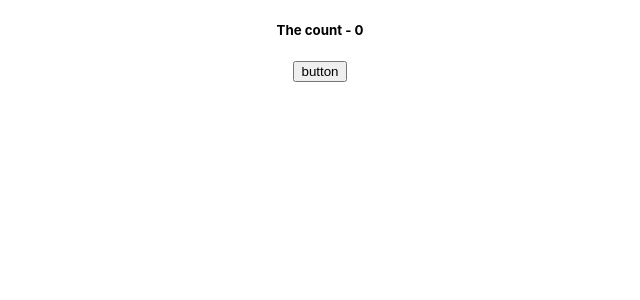
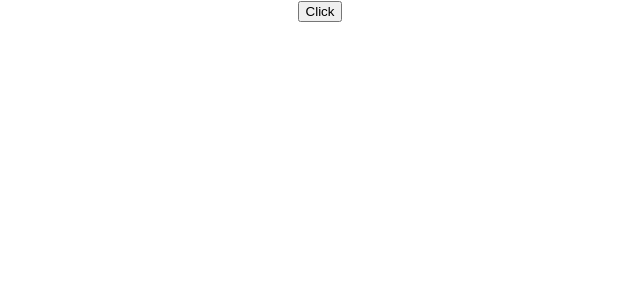
Before and after one commit to SebNik/Javascript-Basics, a React (Create React App) app in the folder 07-React-App/first-app/: page / in a window 1280 px wide. Shown: the top 300 px of the page, without its empty margins (320-960 px from the left). Built offline with nearby package versions, Linux system fonts and the light colour scheme.

Commit message:
simple click button with event handler

```diff
--- a/07-React-App/first-app/src/App.js
+++ b/07-React-App/first-app/src/App.js
@@ -6,12 +6,13 @@
 import Print from './components/Print'
 import Sum from './components/Sum'
 import Counter from './components/Counter'
+import FunctionClick from './components/FunctionClick'
 
 class App extends Component {
   render() {
     return (
     <div className="App">
-      <Counter />
+      <FunctionClick />
     </div>
     );
   }
--- /dev/null
+++ b/07-React-App/first-app/src/components/FunctionClick.js
@@ -0,0 +1,16 @@
+import React from 'react'
+
+function FunctionClick() {
+
+    function clickHandler() {
+        console.log("Button Click")
+    }
+
+    return (
+        <div>
+            <button onClick={clickHandler}>Click</button>
+        </div>
+    )
+}
+
+export default FunctionClick
```
